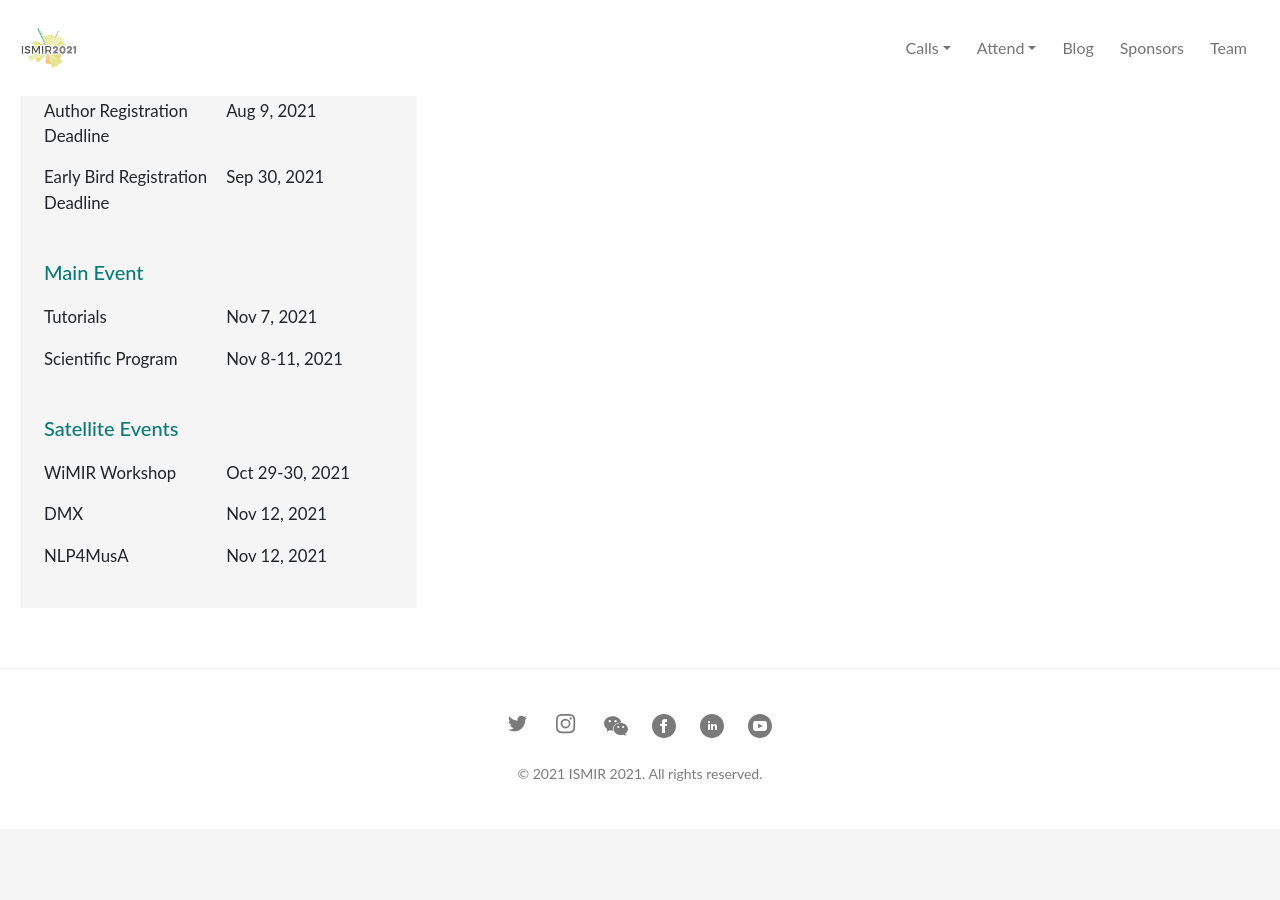
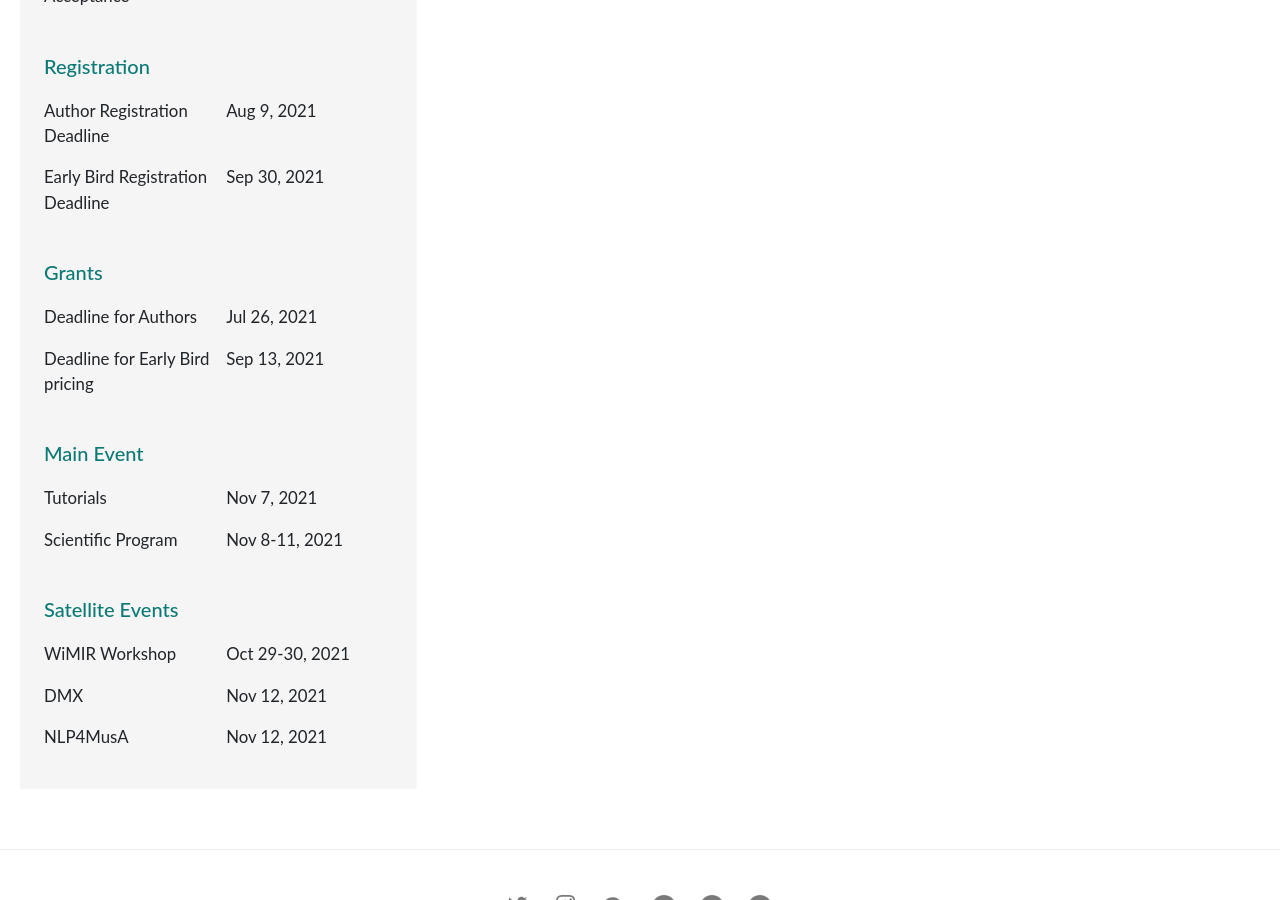
Before and after one commit to ismir2021/ismir2021.github.io, a Jekyll site: the page built from index.md, in a window 1280 px wide and 900 px high, scrolled down 1463 px. Built offline with Jekyll 4.4.1, drawn with Linux system fonts in a browser that asks for light colours; nearby versions of some CDN libraries; comment, search, counter and statistics services are not loaded; before the commit the page ends 2292 px from its top, so only the background shows below that.

```diff
--- a/_data/deadlines.yml
+++ b/_data/deadlines.yml
@@ -22,6 +22,11 @@
   dates:
     - {name: "Author Registration Deadline", date: "Aug 9, 2021", done: false}
     - {name: "Early Bird Registration Deadline", date: "Sep 30, 2021", done: false}
+- title: "Grants"
+  url: "#"
+  dates:
+    - {name: "Deadline for Authors", date: "Jul 26, 2021", done: false}
+    - {name: "Deadline for Early Bird pricing", date: "Sep 13, 2021", done: false}
 - title: "Main Event"
   url: "#"
   dates:
```
